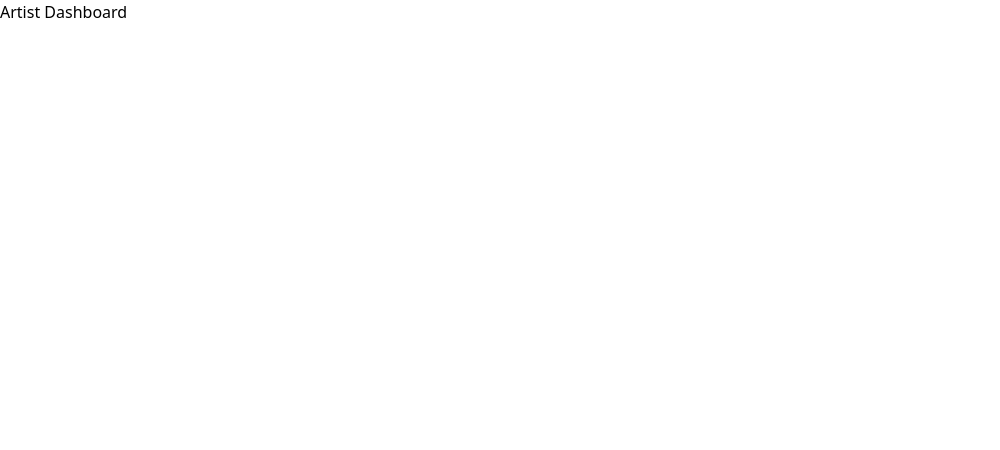
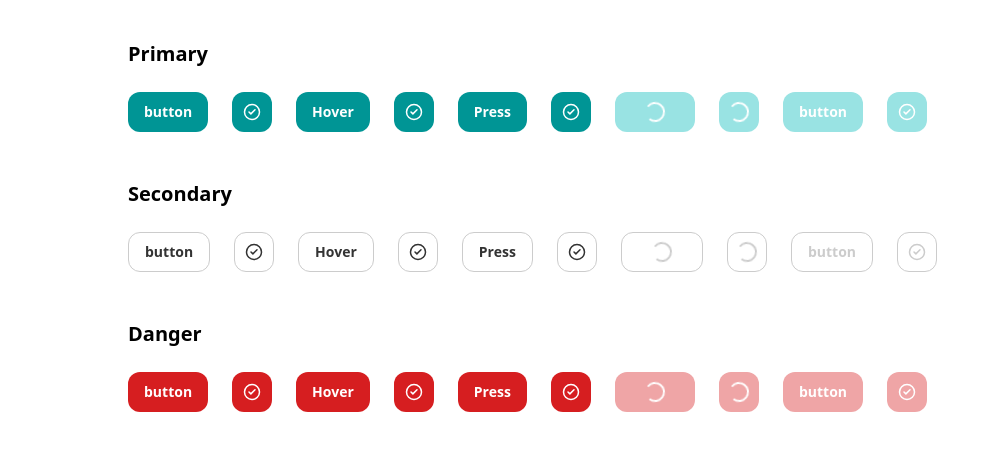
Before and after one commit to Negar-rezaei/artist-dashboard, a Next.js app: page / in a window 1280 px wide. Shown: the top 450 px of the page, without its empty margins (0-1000 px from the left). Built offline with nearby package versions, Linux system fonts and the light colour scheme.

Commit message:
feat(ui): implement button component

```diff
--- a/package.json
+++ b/package.json
@@ -9,9 +9,13 @@
     "lint": "eslint"
   },
   "dependencies": {
+    "class-variance-authority": "^0.7.1",
+    "clsx": "^2.1.1",
+    "lucide-react": "^1.24.0",
     "next": "16.2.10",
     "react": "19.2.4",
-    "react-dom": "19.2.4"
+    "react-dom": "19.2.4",
+    "tailwind-merge": "^3.6.0"
   },
   "devDependencies": {
     "@tailwindcss/postcss": "^4",
--- a/src/app/page.tsx
+++ b/src/app/page.tsx
@@ -1,3 +1,114 @@
-export default function HomePage() {
-  return <main>Artist Dashboard</main>;
+import { CircleCheck } from "lucide-react";
+
+import { Button } from "@/components/ui/button/Button";
+
+const states = [
+  {
+    title: "Primary",
+    variant: "primary" as const,
+  },
+  {
+    title: "Secondary",
+    variant: "secondary" as const,
+  },
+  {
+    title: "Danger",
+    variant: "danger" as const,
+  },
+];
+
+export default function Home() {
+  return (
+    <main className="min-h-screen bg-white p-10">
+      <div className="mx-auto flex max-w-5xl flex-col gap-12">
+        {states.map(({ title, variant }) => (
+          <section key={variant}>
+            <h2 className="mb-6 text-xl font-bold">
+              {title}
+            </h2>
+
+            <div className="flex flex-wrap items-center gap-6">
+
+              {/* Default Text */}
+
+              <Button variant={variant}>
+                button
+              </Button>
+
+              {/* Default Icon */}
+
+              <Button
+                variant={variant}
+                icon={<CircleCheck size={18} />}
+                aria-label="check"
+              />
+
+              {/* Hover */}
+
+              <Button
+                variant={variant}
+                className="pointer-events-none"
+              >
+                Hover
+              </Button>
+
+              <Button
+                variant={variant}
+                icon={<CircleCheck size={18} />}
+                className="pointer-events-none"
+              />
+
+              {/* Press */}
+
+              <Button
+                variant={variant}
+                className="pointer-events-none"
+              >
+                Press
+              </Button>
+
+              <Button
+                variant={variant}
+                icon={<CircleCheck size={18} />}
+                className="pointer-events-none"
+              />
+
+              {/* Loading */}
+
+              <Button
+                variant={variant}
+                loading
+              >
+                button
+              </Button>
+
+              <Button
+                variant={variant}
+                loading
+                icon={<CircleCheck size={18} />}
+                aria-label="loading"
+              />
+
+              {/* Disabled */}
+
+              <Button
+                variant={variant}
+                disabled
+              >
+                button
+              </Button>
+
+              <Button
+                variant={variant}
+                disabled
+                icon={<CircleCheck size={18} />}
+                aria-label="disabled"
+              />
+
+            </div>
+          </section>
+        ))}
+      </div>
+    </main>
+  );
 }
--- /dev/null
+++ b/src/components/ui/button/Button.tsx
@@ -0,0 +1,74 @@
+import { cn } from "@/lib/cn";
+
+import { Spinner } from "./Spinner";
+import { ButtonProps } from "./button.types";
+import { buttonVariants } from "./button.variants";
+
+export function Button({
+  children,
+
+  variant,
+  size,
+
+  fullWidth,
+
+  loading = false,
+  disabled = false,
+
+  icon,
+
+  className,
+
+  type = "button",
+
+  ...props
+}: ButtonProps) {
+  const isDisabled = disabled || loading;
+
+  const isIconOnly = !!icon && !children;
+
+  return (
+    <button
+      type={type}
+      disabled={isDisabled}
+      aria-disabled={isDisabled}
+      aria-busy={loading}
+      className={cn(
+        buttonVariants({
+          variant,
+          size,
+          fullWidth,
+          iconOnly: isIconOnly,
+        }),
+        className
+      )}
+      {...props}
+    >
+      <span
+        className={cn(
+          "inline-flex items-center justify-center gap-2 leading-none",
+          loading && "invisible"
+        )}
+      >
+        {icon && (
+          <span
+            className="flex shrink-0 items-center justify-center"
+          >
+            {icon}
+          </span>
+        )}
+
+        {children}
+
+      </span>
+
+      {loading && (
+        <span
+          className="absolute inset-0 flex items-center justify-center"
+        >
+          <Spinner />
+        </span>
+      )}
+    </button>
+  );
+}
--- /dev/null
+++ b/src/components/ui/button/Spinner.tsx
@@ -0,0 +1,21 @@
+type SpinnerProps = {
+    className?: string;
+  };
+
+  export function Spinner({ className }: SpinnerProps) {
+    return (
+      <span
+        className={`
+          inline-block
+          h-5
+          w-5
+          animate-spin
+          rounded-full
+          border-2
+          border-current
+          border-r-transparent
+          ${className ?? ""}
+        `}
+      />
+    );
+  }
--- /dev/null
+++ b/src/components/ui/button/button.variants.ts
@@ -0,0 +1,103 @@
+import { cva } from "class-variance-authority";
+
+const base = `
+relative
+inline-flex
+items-center
+justify-center
+gap-2
+cursor-pointer
+
+overflow-hidden
+
+rounded-xl
+
+font-semibold
+
+whitespace-nowrap
+
+select-none
+
+transition-[background-color,border-color,color,box-shadow]
+duration-200
+ease-out
+
+focus-visible:outline-none
+focus-visible:ring-2
+focus-visible:ring-[var(--color-brand)]
+focus-visible:ring-offset-2
+
+disabled:pointer-events-none
+disabled:cursor-not-allowed
+`;
+
+export const buttonVariants = cva(base, {
+  variants: {
+    variant: {
+      primary: `
+        bg-button-primary
+        text-button-primary-fg
+
+        hover:bg-button-primary-hover
+
+        active:bg-button-primary-pressed
+
+        disabled:bg-button-primary-disabled
+        `,
+      secondary: `
+        border
+
+        border-button-secondary
+
+        text-button-secondary-fg
+
+        hover:border-button-secondary-hover
+        hover:text-button-secondary-fg-hover
+
+        active:border-button-secondary-pressed
+        active:text-button-secondary-fg-pressed
+
+        disabled:border-button-secondary-disabled
+        disabled:text-button-secondary-fg-disabled
+        `,
+      danger: `
+        bg-button-danger
+
+        text-button-danger-fg
+
+        hover:bg-button-danger-hover
+
+        active:bg-button-danger-pressed
+
+        disabled:bg-button-danger-disabled
+        `,
+    },
+
+    size: {
+      sm: "h-8 px-3 text-sm",
+      md: "h-10 px-4 text-sm",
+      lg: "h-12 px-5 text-base",
+    },
+    fullWidth: {
+      true: "w-full",
+
+      false: "",
+    },
+
+    iconOnly: {
+      true: "aspect-square p-0",
+
+      false: "",
+    },
+  },
+
+  defaultVariants: {
+    variant: "primary",
+
+    size: "md",
+
+    fullWidth: false,
+
+    iconOnly: false,
+  },
+});
--- /dev/null
+++ b/src/components/ui/button/index.ts
@@ -0,0 +1 @@
+export { Button } from "./Button";
--- a/src/design-system/tokens/component.css
+++ b/src/design-system/tokens/component.css
@@ -1,15 +1,37 @@
 :root {
 
-    --button-primary-bg: var(--color-brand);
-    --button-primary-bg-hover: var(--color-brand-hover);
-    --button-primary-bg-pressed: var(--color-brand-pressed);
-    --button-primary-bg-disabled: var(--color-brand-disabled);
+    /* PRIMARY */
 
-    --button-danger-bg: var(--color-danger);
-    --button-danger-bg-hover: var(--color-danger-hover);
-    --button-danger-bg-pressed: var(--color-danger-pressed);
-    --button-danger-bg-disabled: var(--color-danger-disabled);
+    --button-primary-bg: var(--primary-bg2-default);
+    --button-primary-bg-hover: var(--primary-bg2-hover);
+    --button-primary-bg-pressed: var(--primary-bg2-press);
+    --button-primary-bg-disabled: var(--primary-bg2-disable);
 
-    --button-border: var(--border-default);
+    --button-primary-fg: #ffffff;
+
+
+
+    /* SECONDARY */
+
+    --button-secondary-border: #CCCCCC;
+    --button-secondary-border-hover: #B3B3B3;
+    --button-secondary-border-pressed: #999999;
+    --button-secondary-border-disabled: #CCCCCC;
+
+    --button-secondary-fg: #333333;
+    --button-secondary-fg-hover: #191919;
+    --button-secondary-fg-pressed: #000000;
+    --button-secondary-fg-disabled: #CCCCCC;
+
+
+
+    /* DANGER */
+
+    --button-danger-bg: #D61E20;
+    --button-danger-bg-hover: #AB181A;
+    --button-danger-bg-pressed: #801213;
+    --button-danger-bg-disabled: #EFA5A6;
+
+    --button-danger-fg: #ffffff;
 
   }
--- a/src/design-system/tokens/primitive.css
+++ b/src/design-system/tokens/primitive.css
@@ -1,4 +1,6 @@
 @theme {
+
+    /* اینجا فقط رنگ واقعی قرار می‌گیرد. */
 
     /* Primary */
 
--- a/src/design-system/tokens/semantic.css
+++ b/src/design-system/tokens/semantic.css
@@ -1,4 +1,6 @@
 :root {
+
+    /* اینجا معنی رنگ مشخص می‌شود. */
 
     --color-brand: var(--primary-bg2-default);
     --color-brand-hover: var(--primary-bg2-hover);
--- /dev/null
+++ b/src/lib/cn.ts
@@ -0,0 +1,6 @@
+import { clsx, type ClassValue } from "clsx";
+import { twMerge } from "tailwind-merge";
+
+export function cn(...inputs: ClassValue[]) {
+    return twMerge(clsx(inputs));
+}
--- a/src/styles/theme.css
+++ b/src/styles/theme.css
@@ -0,0 +1,34 @@
+@theme {
+
+    /* Button - Primary */
+
+    --color-button-primary: var(--button-primary-bg);
+    --color-button-primary-hover: var(--button-primary-bg-hover);
+    --color-button-primary-pressed: var(--button-primary-bg-pressed);
+    --color-button-primary-disabled: var(--button-primary-bg-disabled);
+    --color-button-primary-fg: var(--button-primary-fg);
+
+    /* Button - Secondary */
+
+    --color-button-secondary: var(--button-secondary-border);
+    --color-button-secondary-hover: var(--button-secondary-border-hover);
+    --color-button-secondary-pressed: var(--button-secondary-border-pressed);
+    --color-button-secondary-disabled: var(--button-secondary-border-disabled);
+    --color-button-secondary-fg: var(--button-secondary-fg);
+    --color-button-secondary-fg-hover: var(--button-secondary-fg-hover);
+    --color-button-secondary-fg-pressed: var(--button-secondary-fg-pressed);
+    --color-button-secondary-fg-disabled: var(--button-secondary-fg-disabled);
+
+    /* Button - Danger */
+
+    --color-button-danger: var(--button-danger-bg);
+    --color-button-danger-hover: var(--button-danger-bg-hover);
+    --color-button-danger-pressed: var(--button-danger-bg-pressed);
+    --color-button-danger-disabled: var(--button-danger-bg-disabled);
+    --color-button-danger-fg: var(--button-danger-fg);
+
+    /* Radius */
+
+    --radius-button: 12px;
+
+}
```
Also changed, not shown: src/components/ui/button/button.types.ts (added, +19 -0 lines), 1 other file (tests, documents, lock files or other folders).
